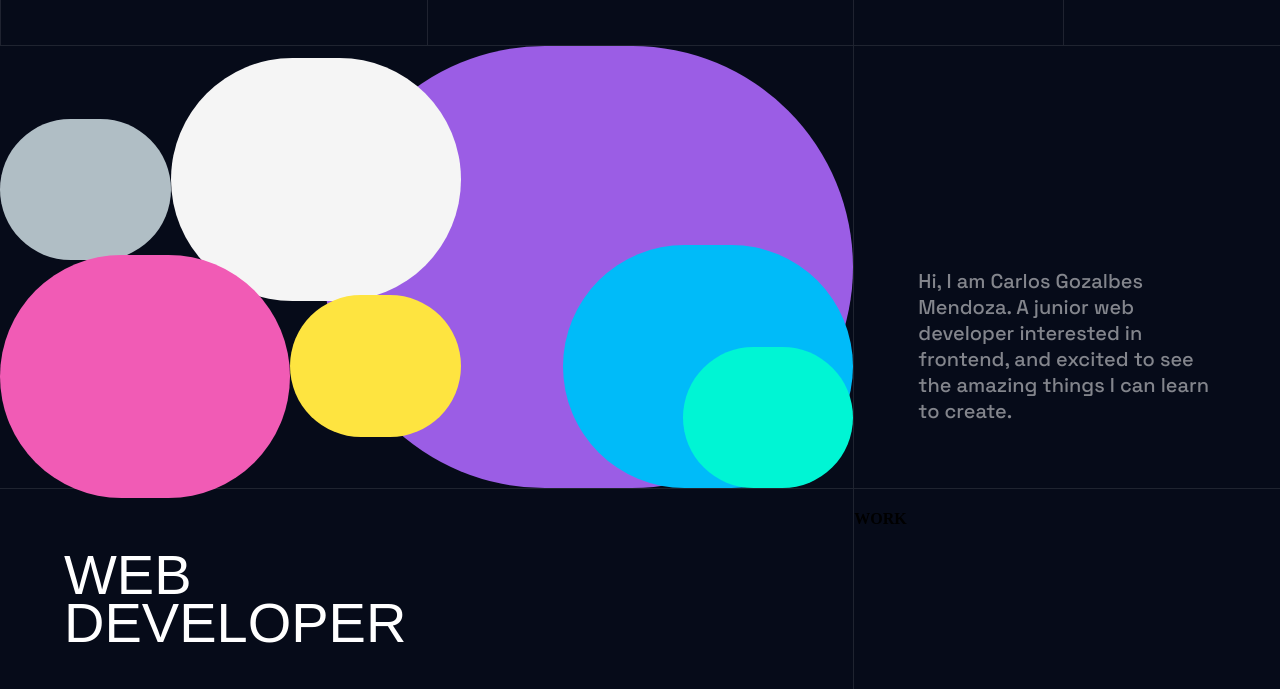
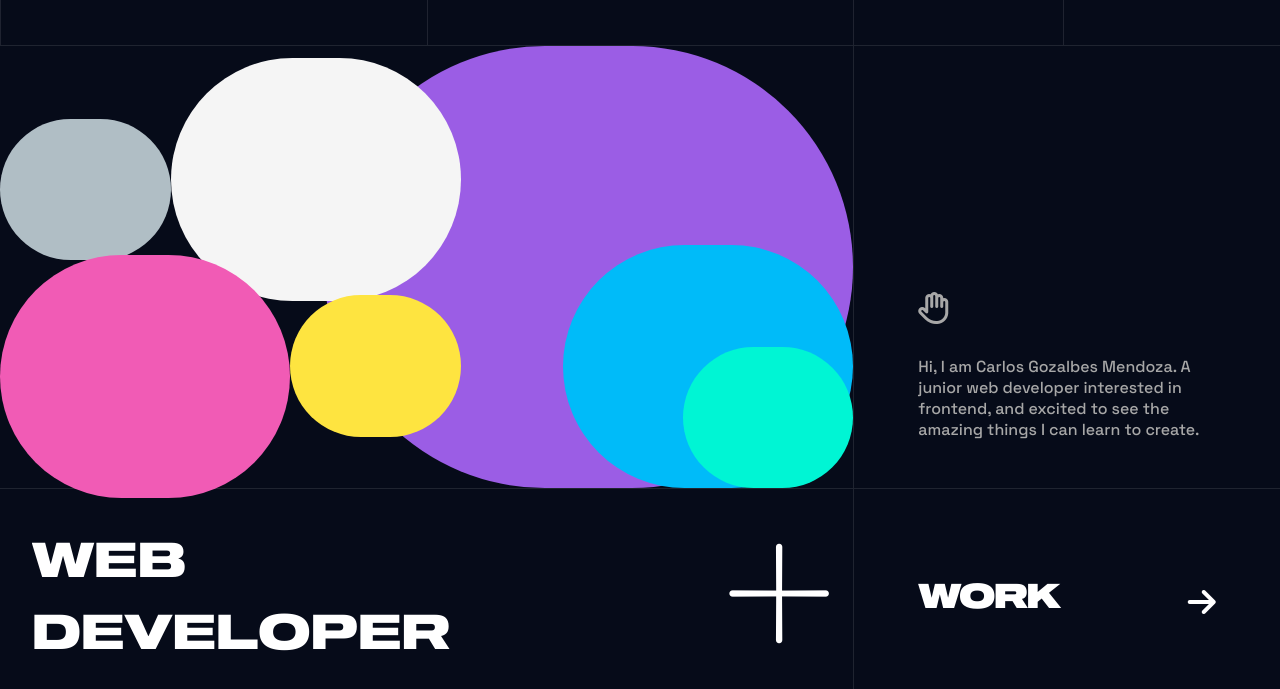
Before and after one commit to CarlosGozalbes/CarlosGozalbes.github.io, a plain HTML site: page index.html in a window 1280 px wide. Shown: the part 91-780 px from the top of the page. Drawn offline with nearby package versions, Linux system fonts and the light colour scheme.

Commit message:
home page done

```diff
--- a/index.html
+++ b/index.html
@@ -68,16 +68,43 @@
           <div class="shape"></div>
           <div class="shape"></div>
         </div>
-        <div class="article-description-section article-section contact">
-         <i>  </i>
-            <p>  Hi, I am Carlos Gozalbes Mendoza. A junior web developer interested in frontend, and excited to see the amazing things I can learn to
-          create.</p>
+        <div class="article-description-section article-section sinpadding">
+          <a href="./contact.html" class="contact">
+            <i class="fa-regular fa-hand mano-saludo"></i>
+          <p>
+            Hi, I am Carlos Gozalbes Mendoza. A junior web developer interested
+            in frontend, and excited to see the amazing things I can learn to
+            create.
+          </p></a>
         </div>
-        <div class="article-title-section article-section">
-          <h2>WEB DEVELOPER</h2>
+        <div class="article-title-section article-section about-go-section">
+          <a href="./about.html" class="about-left-bottom">
+           <div class="go-about-wrapper">
+            <div class="go-about-first">
+            WEB DEVELOPER
+           </div>
+           <div class="go-about-second">
+            FRONTEND DEVELOPER
+           </div>
+            </div>
+            <i class="bi bi-x-lg cruz-about"></i>
+            </a
+          >
         </div>
         <div class="article-nav-section article-section">
-          <h4>WORK</h4>
+          <a href="./work.html" class="work-left-bottom">
+           <div class="work-content-wrapper">
+            <div class="go-work-first">
+              <h4>WORK</h4>
+              <i class="fa-solid fa-arrow-right" style="margin-top: 0.4rem"></i>
+            </div>
+            <div class="go-work go-work-second">
+              <h4>WORK</h4>
+              <i class="fa-solid fa-arrow-right" style="margin-top: 0.4rem"></i>
+            </div>
+            </div>
+            </a
+          >
         </div>
       </article>
     </main>
--- a/styleHomePage.css
+++ b/styleHomePage.css
@@ -293,3 +293,143 @@ body.menu-toggled > .meta-link > span {
   font-family: "Rubik", sans-serif;
   font-weight: 500;
 }
+.sinpadding {
+  padding: 0 !important;
+}
+.contact {
+  width: 100%;
+  height: 100%;
+  display: flex;
+  flex-direction: column;
+  justify-content: end;
+  padding: 3rem 4rem;
+
+}
+.contact p {
+  transition: transform 0.5s ease;
+}
+.contact:hover p {
+  color:white;
+  transform: translateY(-20px);
+}
+.mano-saludo {
+  width: fit-content;
+  color: rgb(167, 167, 167);
+  font-size: 2rem;
+  margin-bottom: 2rem;
+  transition: transform 0.5s ease;
+}
+.contact:hover .mano-saludo {
+  color:white;
+  transform: translateY(-20px) rotate(45deg) ;
+
+}
+
+.work-left-bottom {
+  color: white;
+  font-family: sequel;
+  font-size: 2rem;
+  display: flex;
+  width: 100%;
+
+  align-items: center;
+  justify-content: space-around;
+  overflow: hidden;
+
+}
+.about-go-section {
+  padding: 0 !important;
+}
+.about-left-bottom {
+  color: white;
+  font-family: sequel;
+  font-size: 3rem;
+  display: flex;
+  height: 100%;
+  width: 100%;
+  align-items: center;
+  justify-content: space-between;
+  overflow: hidden;
+  padding-left: 2rem;
+  padding-right: 2rem;
+}
+.work-content-wrapper {
+  color: white;
+  font-family: sequel;
+  font-size: 2rem;
+  display: flex;
+  width: 100%;
+  height: fit-content;
+position: relative;
+  align-items: center;
+  justify-content: space-around;
+  overflow: hidden;
+}
+
+.go-work-first h4 {
+  margin: 0;
+}
+.go-work-second h4 {
+  margin: 0;
+}
+.go-work-first {
+  overflow: hidden;
+  width: 100%;
+  display: flex;
+  justify-content: space-around;
+  align-items: center;
+  height: fit-content;
+  transition: transform 0.7s ease;
+}
+.go-work-second {
+  overflow: hidden;
+  width: 100%;
+  display: flex;
+  justify-content: space-around;
+  align-items: center;
+  height: fit-content;
+  position: absolute;
+  transform: translateY(50px);
+
+  transition: transform 0.7s ease;
+}
+
+.work-left-bottom:hover .go-work-first{
+  transform: translateY(-50px);
+}
+.work-left-bottom:hover .go-work-second{
+ transform: translateY(0px);
+}
+
+.about-left-bottom:hover .cruz-about {
+  transform: rotate(-45deg) translateX(-13px) translateY(-13px);
+}
+.cruz-about {
+  font-size: 6rem;
+  height: fit-content;
+  transform: rotate(45deg);
+  transition: transform 0.7s ease;
+
+}
+
+.go-about-wrapper {
+  position: relative;
+  height: fit-content;
+  width: 9ch;
+  overflow: hidden;
+}
+.go-about-first {
+  transition: transform 0.7s ease;
+}
+
+.go-about-second {
+  position: absolute;
+  transition: transform 0.7s ease;
+}
+
+.about-left-bottom:hover .go-about-first {
+  transform: translateY(-135px);
+}
+.about-left-bottom:hover .go-about-second {
+  transform: translateY(-135px);
+}
```
Also changed, not shown: about.html (+2 -2 lines), contact.html (+1 -1 lines).
